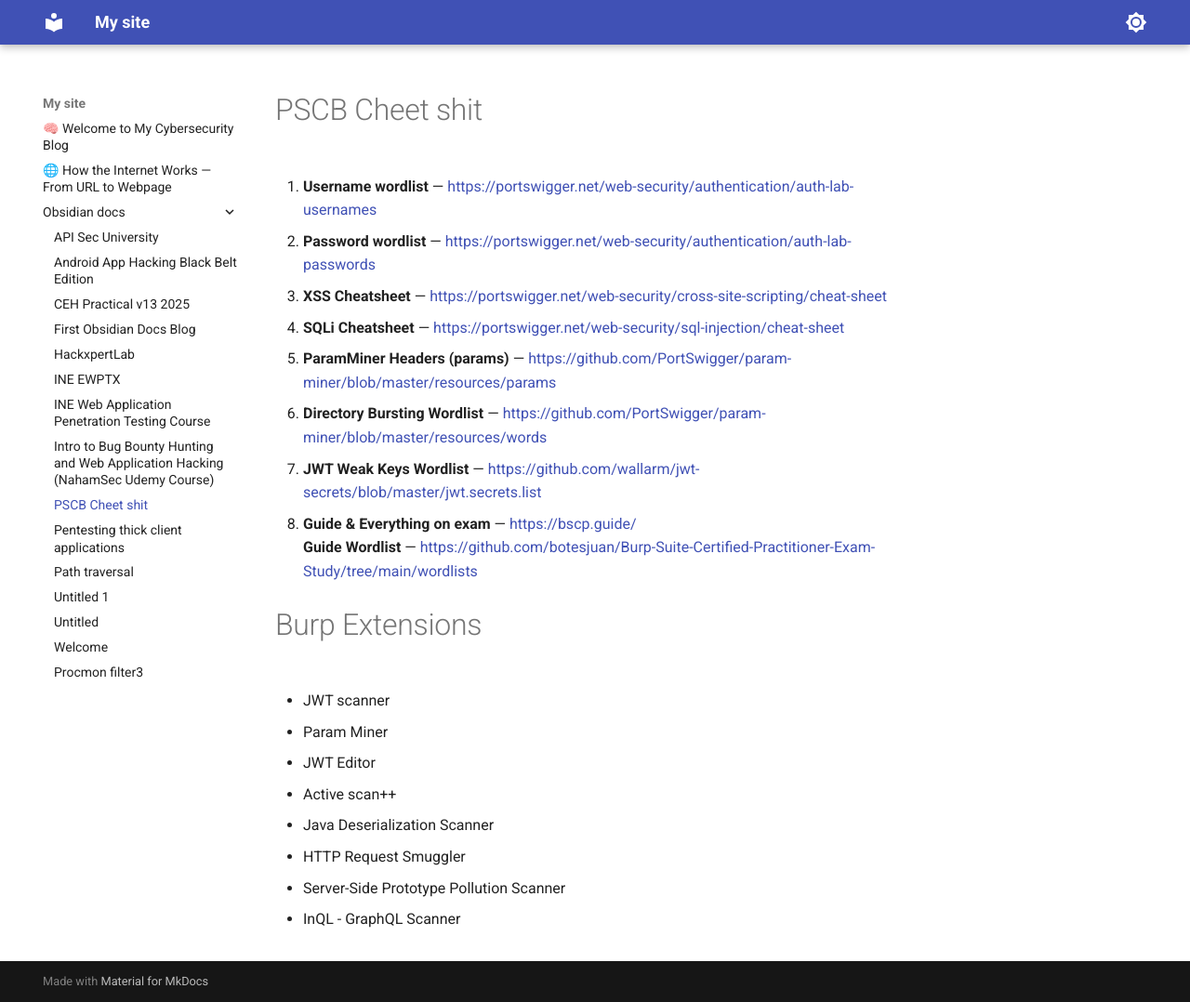
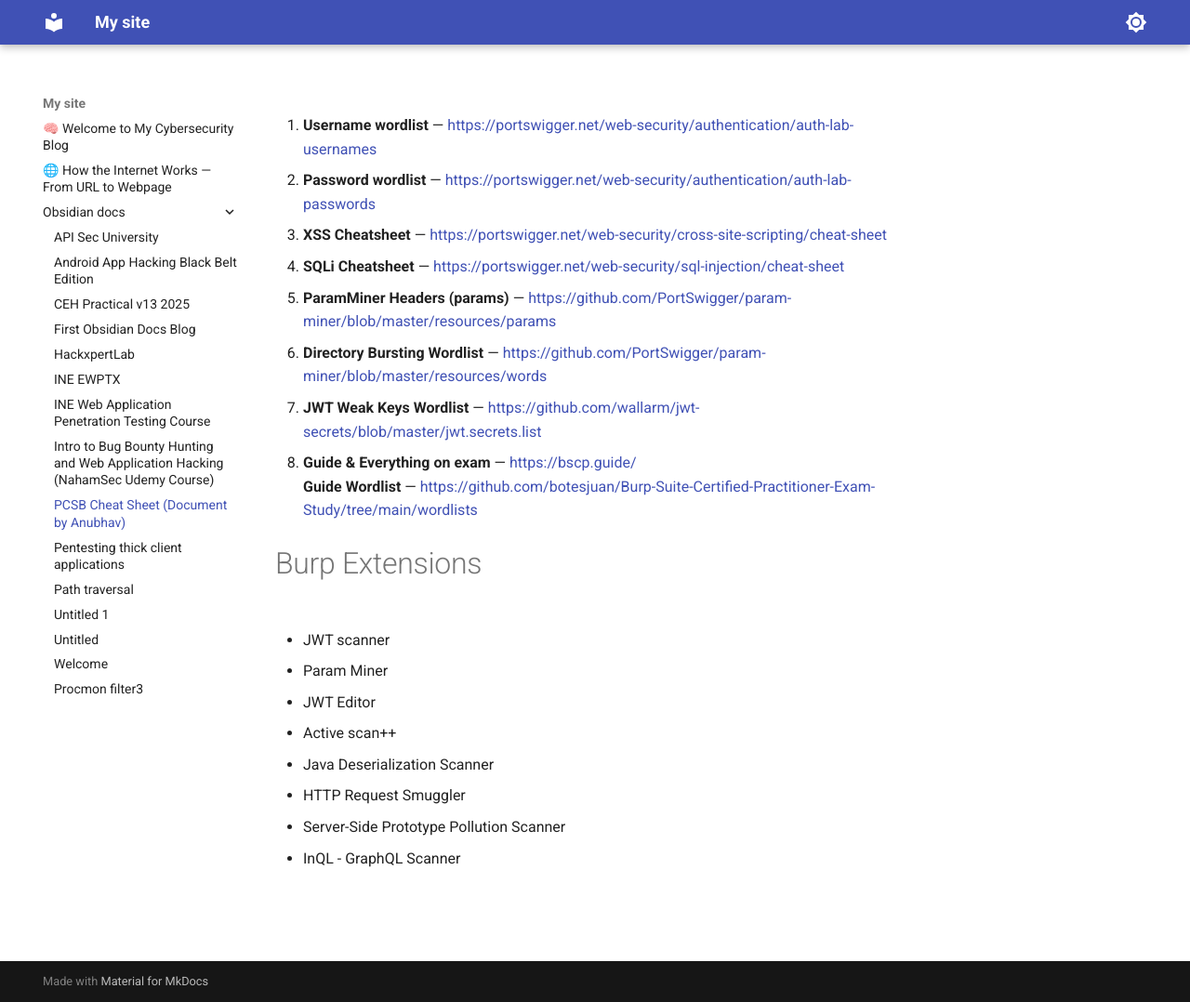
Before and after one commit to mravtechinfo/one-for-all, an MkDocs documentation site: the page built from docs/obsidian_docs/PCSB Cheat Sheet (Document by Anubhav).md, in a window 1280 px wide and 1078 px high. Shown: the whole window at 93% size. Built offline with MkDocs 1.6.1 and Material for MkDocs 9.7.7, drawn with Linux system fonts in a browser that asks for light colours.

Commit message:
PCSB_update_6

```diff
--- a/docs/obsidian_docs/PCSB Cheat Sheet (Document by Anubhav).md
+++ b/docs/obsidian_docs/PCSB Cheat Sheet (Document by Anubhav).md
@@ -1,4 +1,4 @@
-# PSCB Cheet shit
+
 
 
    9. **Username wordlist** — [https://portswigger.net/web-security/authentication/auth-lab-usernames](https://portswigger.net/web-security/authentication/auth-lab-usernames)
```
